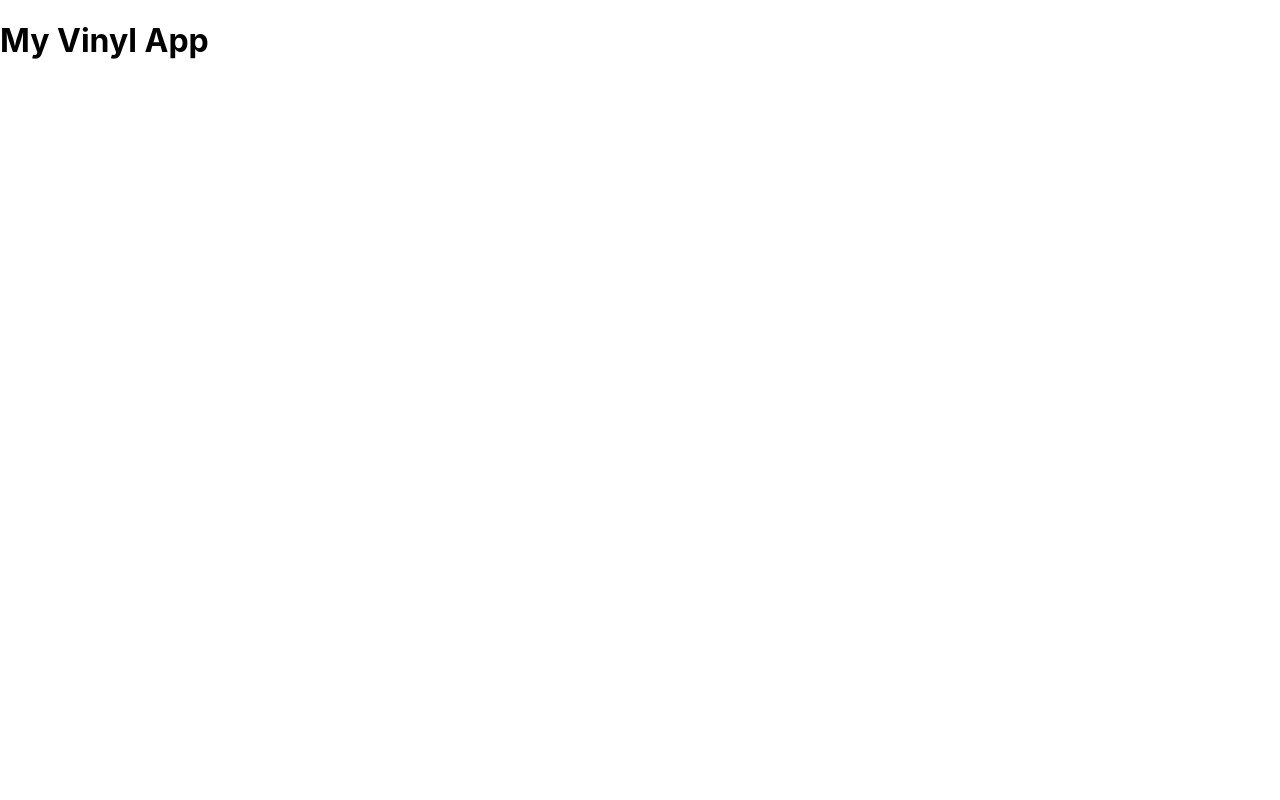
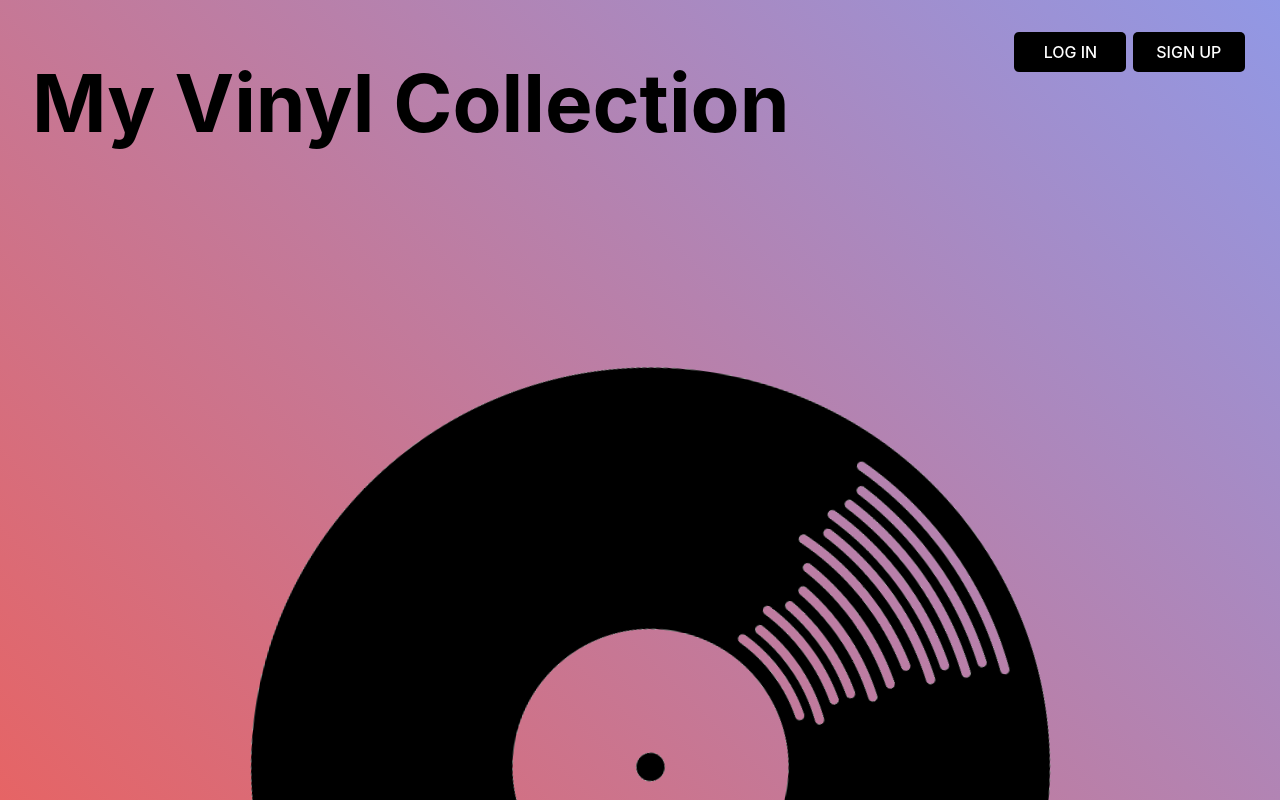
Before and after one commit to jsrzic/MyVinylCollection, a React (Create React App) app in the folder frontend/: page / in a window 1280 px wide. Built offline with nearby package versions, Linux system fonts and the light colour scheme.

Commit message:
Welcome screen animation

```diff
--- a/frontend/src/App.js
+++ b/frontend/src/App.js
@@ -1,7 +1,9 @@
+import Homepage from "./pages/Homepage";
+
 function App() {
   return (
     <div className="App">
-      <h1>My Vinyl App</h1>
+      <Homepage />
     </div>
   );
 }
--- a/frontend/src/components/Button.jsx
+++ b/frontend/src/components/Button.jsx
@@ -0,0 +1,31 @@
+import React from "react";
+
+const buttonStyle = {
+    height: '2.5rem',
+    width: '7rem',
+    background: 'rgb(0, 0, 0)',
+    borderRadius: '5px',
+    display: 'flex',
+    justifyContent: 'center',
+    alignItems: 'center',
+    '&:hover': {
+        background: 'rgb(255,255,255)',
+    },
+    margin: '0.2rem',
+    marginTop: '2rem'
+}
+
+const textStyle = {
+    color: 'white',
+    fontWeight: 500
+}
+
+function Button({ text }) {
+    return (
+        <div style={buttonStyle}>
+            <p style={textStyle}>{text}</p>
+        </div>
+    )
+}
+
+export default Button
--- a/frontend/src/index.css
+++ b/frontend/src/index.css
@@ -11,3 +11,12 @@ code {
   font-family: source-code-pro, Menlo, Monaco, Consolas, 'Courier New',
     monospace;
 }
+
+@keyframes rotation {
+  from {
+    transform: rotate(0deg);
+  }
+  to {
+    transform: rotate(359deg);
+  }
+}
--- a/frontend/src/pages/Homepage.jsx
+++ b/frontend/src/pages/Homepage.jsx
@@ -0,0 +1,48 @@
+import React from 'react'
+import vinyl from '../assets/vinyl.png'
+import '../index.css'
+import Button from "../components/Button";
+
+const homepageStyle = {
+    maxHeight: '100vh',
+    display: 'flex',
+    flexDirection: 'column',
+    overflow: 'hidden',
+    justifyContent: 'space-between',
+    alignItems: 'center',
+    background: 'linear-gradient(45deg, #e66465, #9198e5)',
+}
+
+const homepageHeaderStyle = {
+    width: '95%',
+    display: 'flex',
+    alignItems: 'start',
+    justifyContent: 'space-between',
+    margin: 'auto',
+    marginBottom: '7rem'
+}
+
+const imageStyle = {
+    animation: 'rotation 20s infinite linear'
+}
+
+const titleStyle = {
+    fontSize: '5rem'
+}
+
+function Homepage() {
+    return (
+        <div style={homepageStyle}>
+            <div style={homepageHeaderStyle}>
+                <h1 style={titleStyle}>My Vinyl Collection</h1>
+                <div style={{display: 'flex'}}>
+                    <Button text={'LOG IN'} />
+                    <Button text={'SIGN UP'}/>
+                </div>
+            </div>
+            <img style={imageStyle} alt="vinyl" src={vinyl} />
+        </div>
+    )
+}
+
+export default Homepage
```
